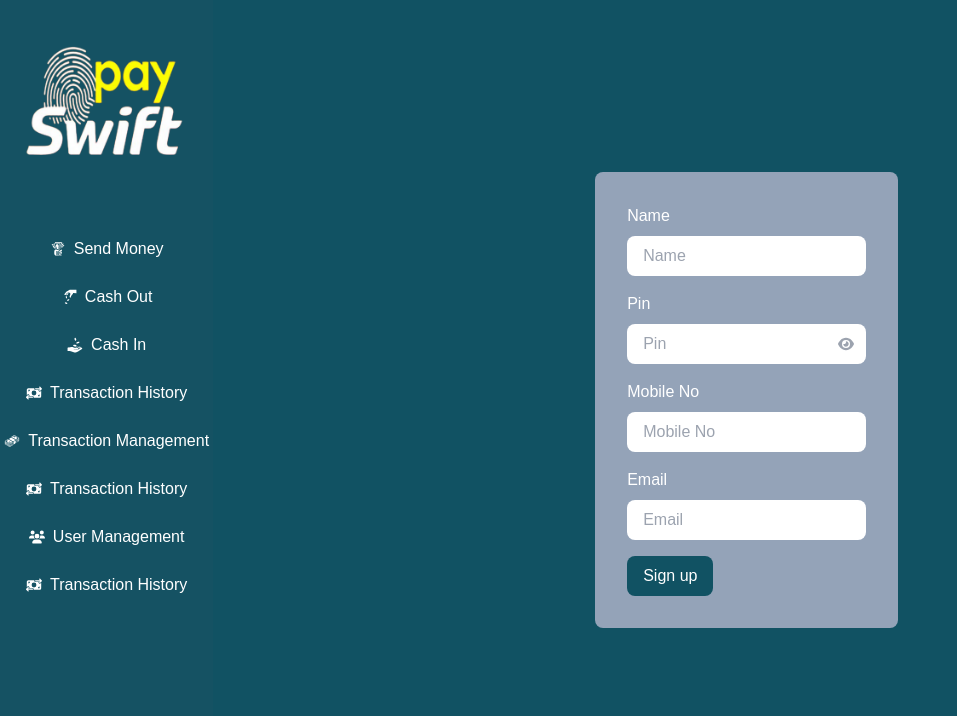
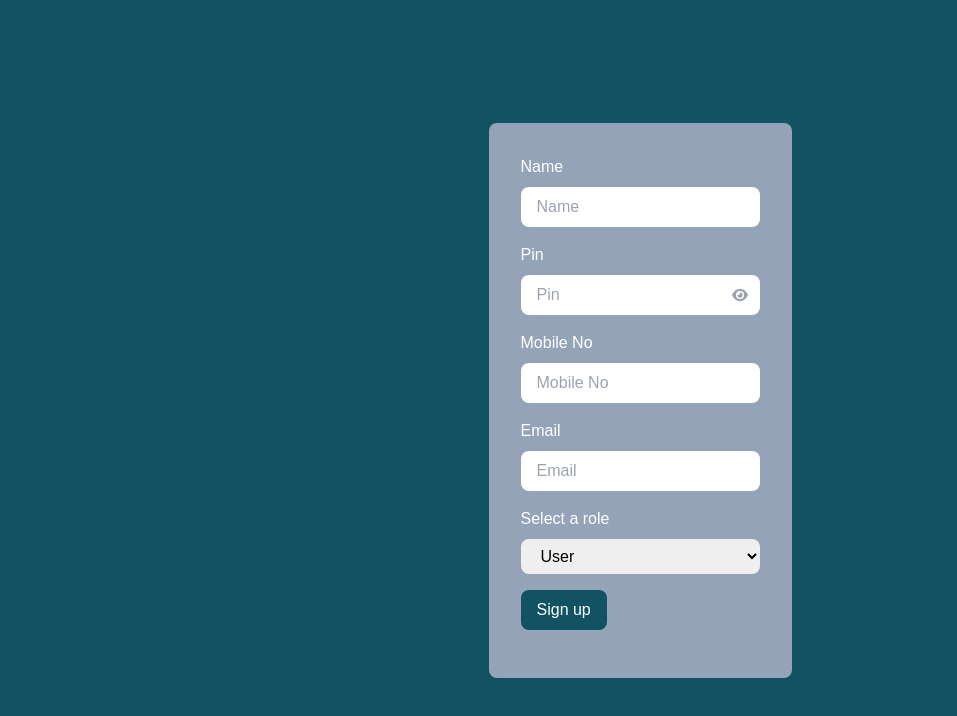
Before and after one commit to Md-Rashedul-Islam-Rajib/pay-swift, a React (Vite) app: page /signup in a window 1280 px wide. Shown: the top 716 px of the page, without its empty margins (0-957 px from the left). Built offline with nearby package versions, Linux system fonts and the light colour scheme.

Commit message:
MainLayout modified

```diff
--- a/src/layouts/Mainlayout.jsx
+++ b/src/layouts/Mainlayout.jsx
@@ -1,15 +1,21 @@
-import { Outlet } from "react-router-dom";
+import { Outlet, useLocation } from "react-router-dom";
 import Navbar from "../components/Navbar";
 import NavbarMobile from "../components/NavbarMobile";
 
 const Mainlayout = () => {
+
+  const location = useLocation();
+  console.log(location)
+
+  const isSignUp = location.pathname.includes('signup')
+  const isLogin = location.pathname.includes('login')
   return (
     <section>
 
       <div className="hidden md:grid grid-cols-12">
-        <div className="col-span-2 bg-[#155263] h-screen">
+        {(isLogin || isSignUp) || <div className="col-span-2 bg-[#155263] h-screen">
           <Navbar />
-        </div>
+        </div>}
         <div className="col-span-10">
           <Outlet />
         </div>
--- a/src/pages/Login.jsx
+++ b/src/pages/Login.jsx
@@ -24,7 +24,7 @@ const Login = () => {
       }
 
     return (
-        <section className=' bg-[#115263] h-full'>
+        <section className=' bg-[#115263] h-screen w-screen'>
 
             <div className='flex justify-center items-center h-full'>
             <form onSubmit={handleSubmit(onSubmit)}
--- a/src/pages/SignUp.jsx
+++ b/src/pages/SignUp.jsx
@@ -17,7 +17,7 @@ const SignUp = () => {
   };
 
   return (
-    <section className=" bg-[#115263] h-full">
+    <section className=" bg-[#115263] h-screen w-screen">
       <div className="flex justify-center items-center h-full">
         <form
           onSubmit={handleSubmit(onSubmit)}
@@ -96,7 +96,27 @@ const SignUp = () => {
           </div>
 
           <div>
-            <button className="btn text-white bg-[#115263] px-4 py-2 rounded-lg">
+          <p className="mb-2">Select a role</p>
+            <select
+              className="input input-bordered flex items-center w-full text-black py-2 px-4 rounded-lg"
+              placeholder="Role"
+              {...register("role", { required: true })}
+            >
+              {/* <option className="text-gray-400">Select a role</option> */}
+              <option value="user">User</option>
+              <option value="agent">
+                Agent
+              </option>
+            </select>
+            {errors.role && (
+              <span className="text-red-600 text-sm">
+                Role is required
+              </span>
+            )}
+          </div>
+
+          <div>
+            <button className="btn text-white bg-[#115263] px-4 py-2 rounded-lg my-4">
               Sign up
             </button>
           </div>
```
